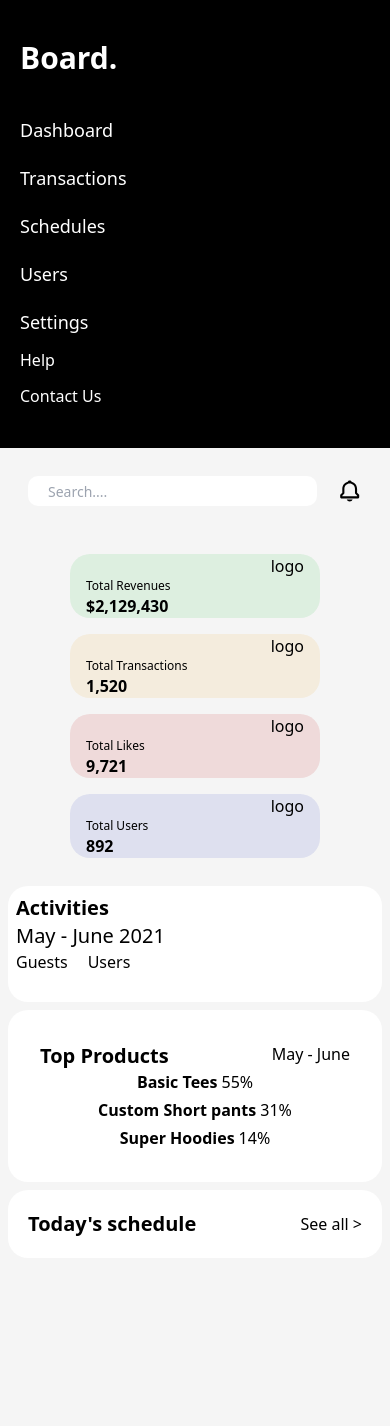
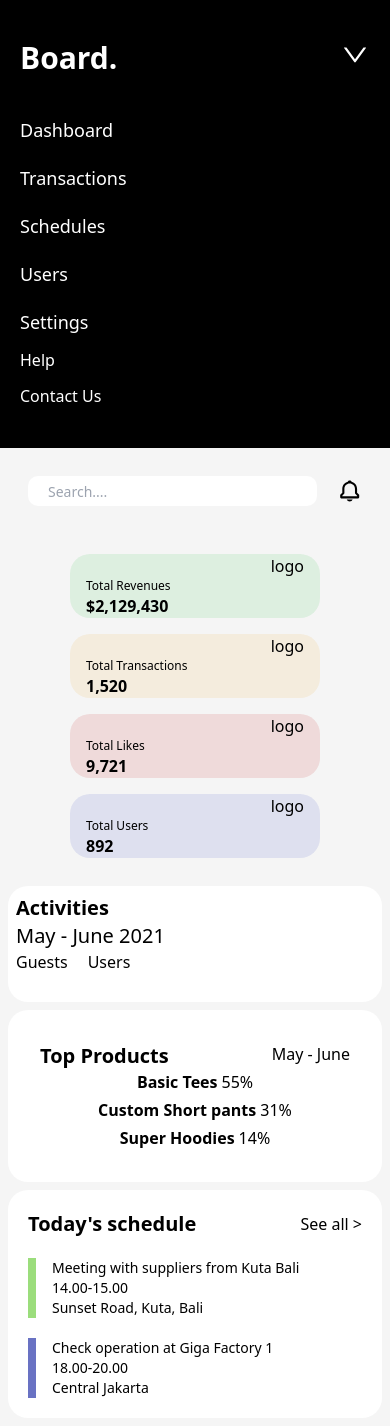
Before and after one commit to sarthakk24/task, a Next.js app: page /dashboard in a window 390 px wide. Before the commit the page ends 1266 px from the top, so only its background shows below. Built offline with nearby package versions, Linux system fonts and the light colour scheme.

Commit message:
complete responsive design

```diff
--- a/components/home/schedule.tsx
+++ b/components/home/schedule.tsx
@@ -1,10 +1,25 @@
-const Schedule = () => {
+import { scheduleProps } from "dashboard/utils/interface";
+import ScheduleBox from "./scheduleBox";
+
+const Schedule = ({ data }: { data: Array<scheduleProps> }) => {
   return (
     <div className="w-full lg:w-[45%] h-full bg-white rounded-[20px] p-5">
       <div className="flex justify-between">
         <span className="text-xl xl:text-2xl font-bold">Today's schedule</span>
         <button>{"See all >"}</button>
       </div>
+      <div className="h-full flex flex-col justify-evenly">
+        {data.map((el, i) => {
+          return (
+            <ScheduleBox
+              task={el.task}
+              location={el.location}
+              time={el.time}
+              item={i}
+            />
+          );
+        })}
+      </div>
     </div>
   );
 };
--- /dev/null
+++ b/components/home/scheduleBox.tsx
@@ -0,0 +1,18 @@
+import { scheduleProps } from "dashboard/utils/interface";
+
+const ScheduleBox = ({ task, time, location, item }: scheduleProps) => {
+  return (
+    <div
+      key={task}
+      className={`border-8 border-y-0 border-r-0 text-sm flex flex-col px-4  mt-5 lg:mt-0 ${
+        item === 0 ? "border-[#9BDD7C]" : "border-[#6972C3]"
+      }`}
+    >
+      <span className="font-medium">{task}</span>
+      <span className="font-light">{time}</span>
+      <span className="font-light">{location}</span>
+    </div>
+  );
+};
+
+export default ScheduleBox;
--- a/components/shared/verticalBar.tsx
+++ b/components/shared/verticalBar.tsx
@@ -1,18 +1,35 @@
+import { useState } from "react";
 import NavElement from "./navElement";
 import { navEl } from "dashboard/utils/constants";
+import { AiOutlineDown } from "react-icons/ai";
 
 const VerticalBar = () => {
+  const [active, setActive] = useState(true);
+
+  const changeHandler = () => {
+    setActive(!active);
+  };
+
   return (
     <nav className="bg-black text-white w-full lg:w-[20%] lg:rounded-[30px] flex flex-col justify-between pl-5 xl:pl-10 py-10 gap-3 lg:gap-0">
       <div className="flex flex-col gap-10 text-lg">
-        <span className="text-3xl xl:text-5xl font-bold">Board.</span>
-        <div className="gap-5 flex flex-col flex-wrap">
+        <span className="text-3xl xl:text-5xl font-bold flex justify-between pr-5">
+          Board.
+          <div className="lg:hidden text-3xl" onClick={changeHandler}>
+            <AiOutlineDown />
+          </div>
+        </span>
+        <div
+          className={`gap-5 lg:flex flex-col flex-wrap ${
+            active ? "flex" : "hidden"
+          }`}
+        >
           {navEl.map((el) => (
             <NavElement logo={el.logo} value={el.value} />
           ))}
         </div>
       </div>
-      <div className="flex flex-col gap-3">
+      <div className={`lg:flex flex-col gap-3 ${active ? "flex" : "hidden"}`}>
         <a>Help</a>
         <a>Contact Us</a>
       </div>
--- a/pages/dashboard.tsx
+++ b/pages/dashboard.tsx
@@ -101,7 +101,7 @@ const Dashboard = () => {
           customers={data.customers}
         />
         <div className="flex w-full h-3/5 lg:h-1/4 justify-between flex-col lg:flex-row">
-          <Products data={data.products} /> <Schedule />
+          <Products data={data.products} /> <Schedule data={data.schedule} />
         </div>
       </div>
     </div>
```
Also changed, not shown: utils/interface.ts (+7 -0 lines).
